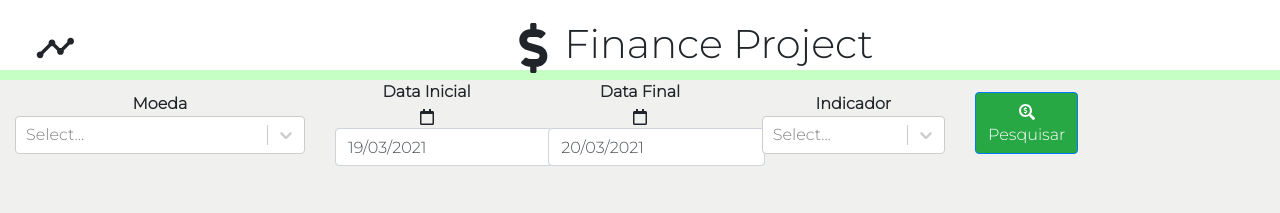
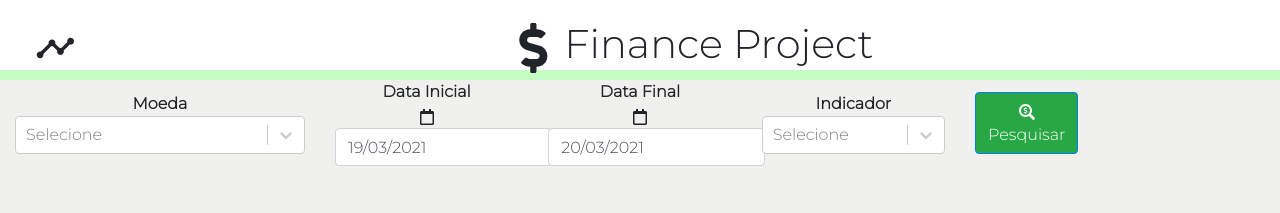
Before and after one commit to daviluiscarasilo/ProjectFinance, a React (Create React App) app in the folder project-finance/: page / in a window 1280 px wide. Shown: the top 213 px of the page. Built offline with nearby package versions, Linux system fonts and the light colour scheme.

Commit message:
Ultimos ajustes solicitados pelo professor

```diff
--- a/project-finance/src/App.js
+++ b/project-finance/src/App.js
@@ -22,11 +22,6 @@ import { da } from 'date-fns/locale';
  * @returns Validação de dados e Relatório
  */
 function App() {
-  useEffect(() => {
-
-  })
-
-
   const opcoesMoeda = [
     { value: 'USD-BRL', label: 'USD-BRL (Dólar Comercial)' }
     , { value: 'USDT-BRL', label: 'USDT-BRL (Dólar Turismo)' }
@@ -76,6 +71,11 @@ function App() {
   const [dadosRelatorio, setDadosRelatorio] = useState(null);
 
 
+  useEffect(() => {
+    if(ValidaDadosObrigatorios()){
+      GerarRelatorio();
+    }
+  },[moeda,dataInicial,dataFinal])
 
 
   function TimestampParaData(timestamp) {
@@ -156,7 +156,7 @@ function App() {
               <Row className="align-items-center row-text-align-center">
                 <Col xs="3" >
                   <label>Moeda</label>
-                  <Select options={opcoesMoeda}
+                  <Select placeholder="Selecione" options={opcoesMoeda}
                     onChange={
                       (event) => { setMoedaOption(event); setMoeda(event.value) }
                     }
@@ -173,7 +173,7 @@ function App() {
                 </Col>
                 <Col xs="2">
                   <label>Indicador</label>
-                  <Select options={opcoesIndicador}
+                  <Select placeholder="Selecione" options={opcoesIndicador}
                     onChange={
                       (event) => { setIndicadorOption(event); setIndicador(event.value) }
                     }
```
